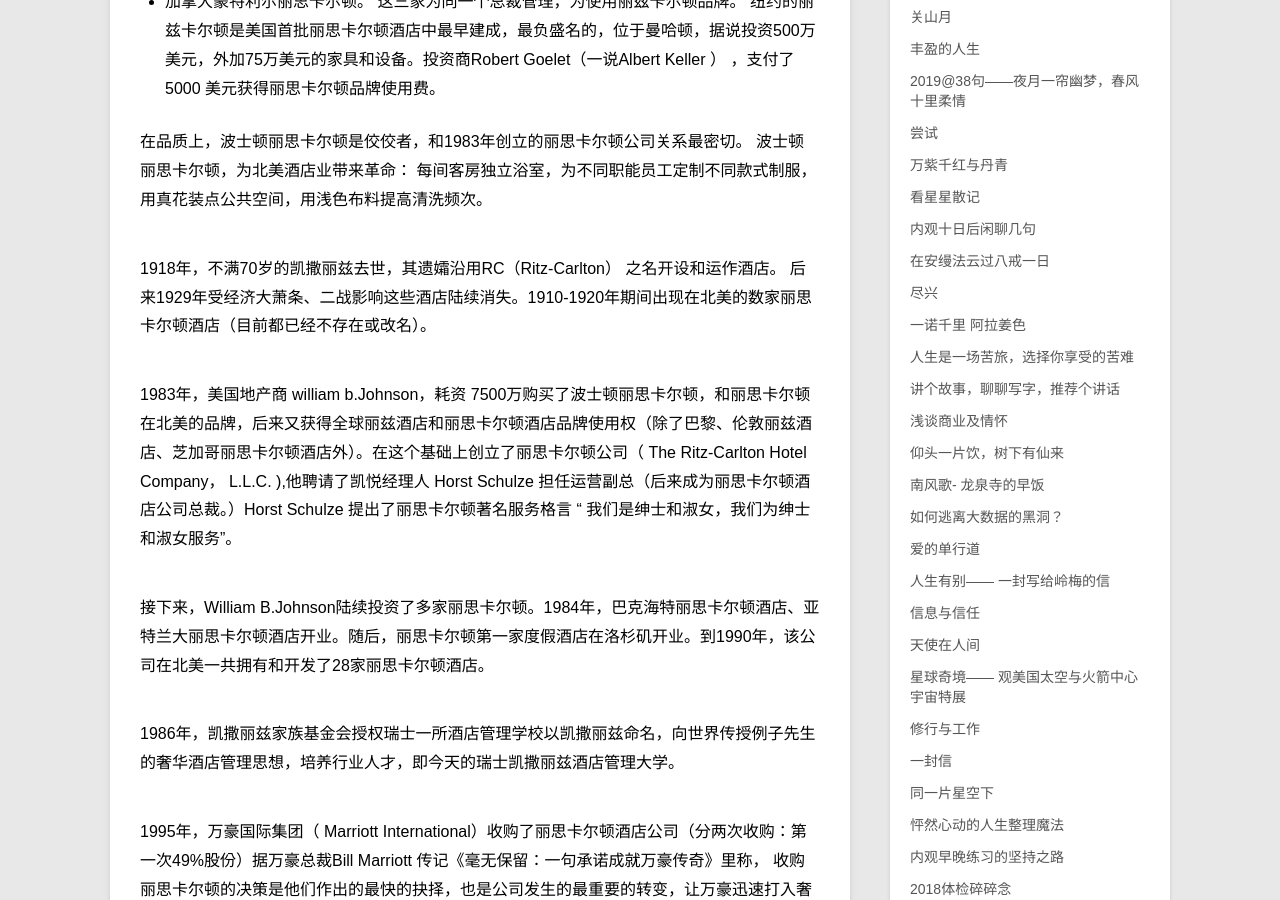
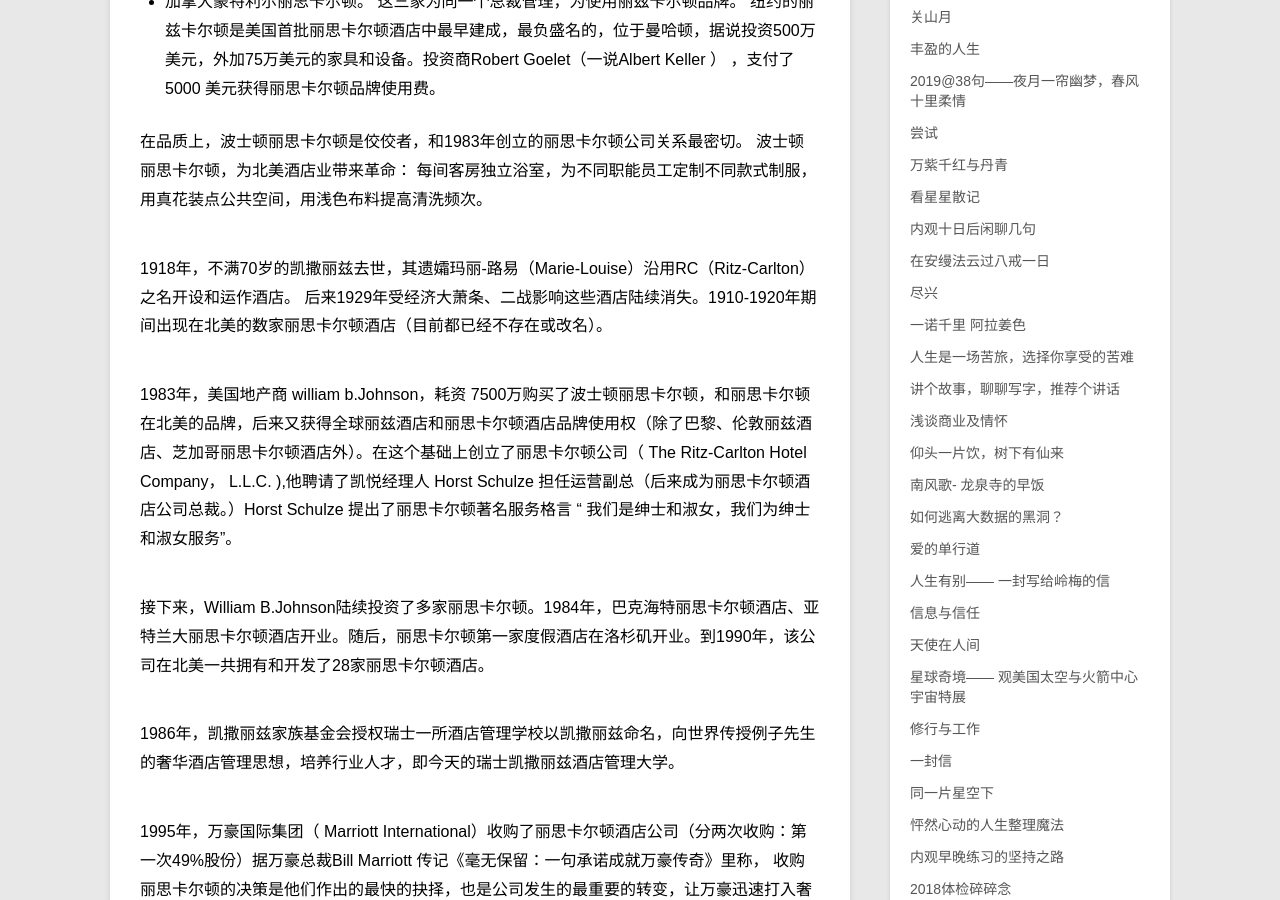
Before and after one commit to violettianjie/violettianjie.github.io, a Jekyll site: the page built from _posts/blog/2021-08-29-ritz.md, in a window 1280 px wide and 900 px high, scrolled down 1612 px. Built offline with Jekyll 4.4.1, drawn with Linux system fonts in a browser that asks for light colours.

Commit message:
Update 2021-08-29-ritz.md

```diff
--- a/_posts/blog/2021-08-29-ritz.md
+++ b/_posts/blog/2021-08-29-ritz.md
@@ -47,7 +47,7 @@ category: blog
 在品质上，波士顿丽思卡尔顿是佼佼者，和1983年创立的丽思卡尔顿公司关系最密切。
 波士顿丽思卡尔顿，为北美酒店业带来革命： 每间客房独立浴室，为不同职能员工定制不同款式制服，用真花装点公共空间，用浅色布料提高清洗频次。
 
-1918年，不满70岁的凯撒丽兹去世，其遗孀沿用RC（Ritz-Carlton） 之名开设和运作酒店。
+1918年，不满70岁的凯撒丽兹去世，其遗孀玛丽-路易（Marie-Louise）沿用RC（Ritz-Carlton） 之名开设和运作酒店。
 后来1929年受经济大萧条、二战影响这些酒店陆续消失。1910-1920年期间出现在北美的数家丽思卡尔顿酒店（目前都已经不存在或改名）。
 
 1983年，美国地产商 william b.Johnson，耗资 7500万购买了波士顿丽思卡尔顿，和丽思卡尔顿在北美的品牌，后来又获得全球丽兹酒店和丽思卡尔顿酒店品牌使用权（除了巴黎、伦敦丽兹酒店、芝加哥丽思卡尔顿酒店外）。在这个基础上创立了丽思卡尔顿公司（ The Ritz-Carlton Hotel Company， L.L.C. ),他聘请了凯悦经理人 Horst Schulze 担任运营副总（后来成为丽思卡尔顿酒店公司总裁。）Horst Schulze  提出了丽思卡尔顿著名服务格言 “ 我们是绅士和淑女，我们为绅士和淑女服务”。
```
